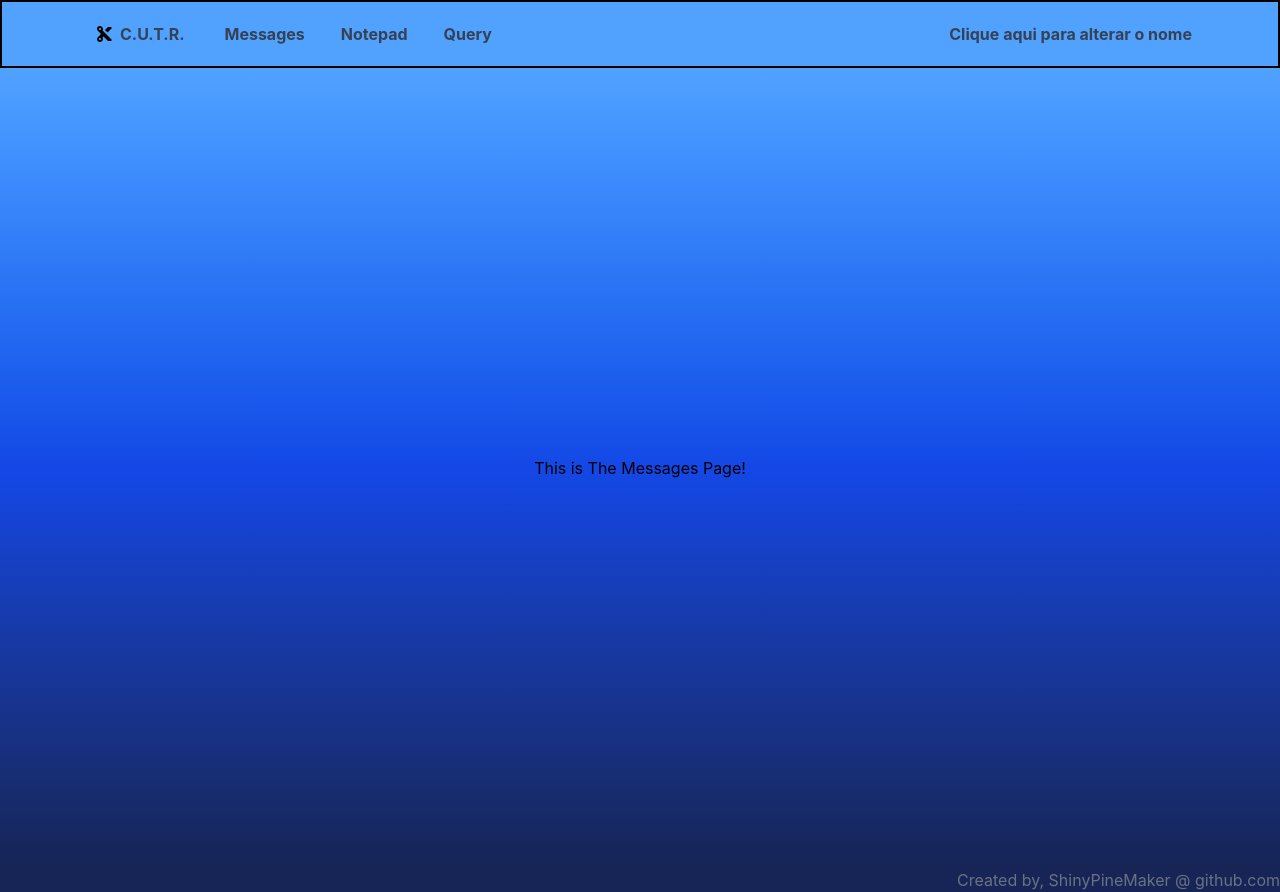
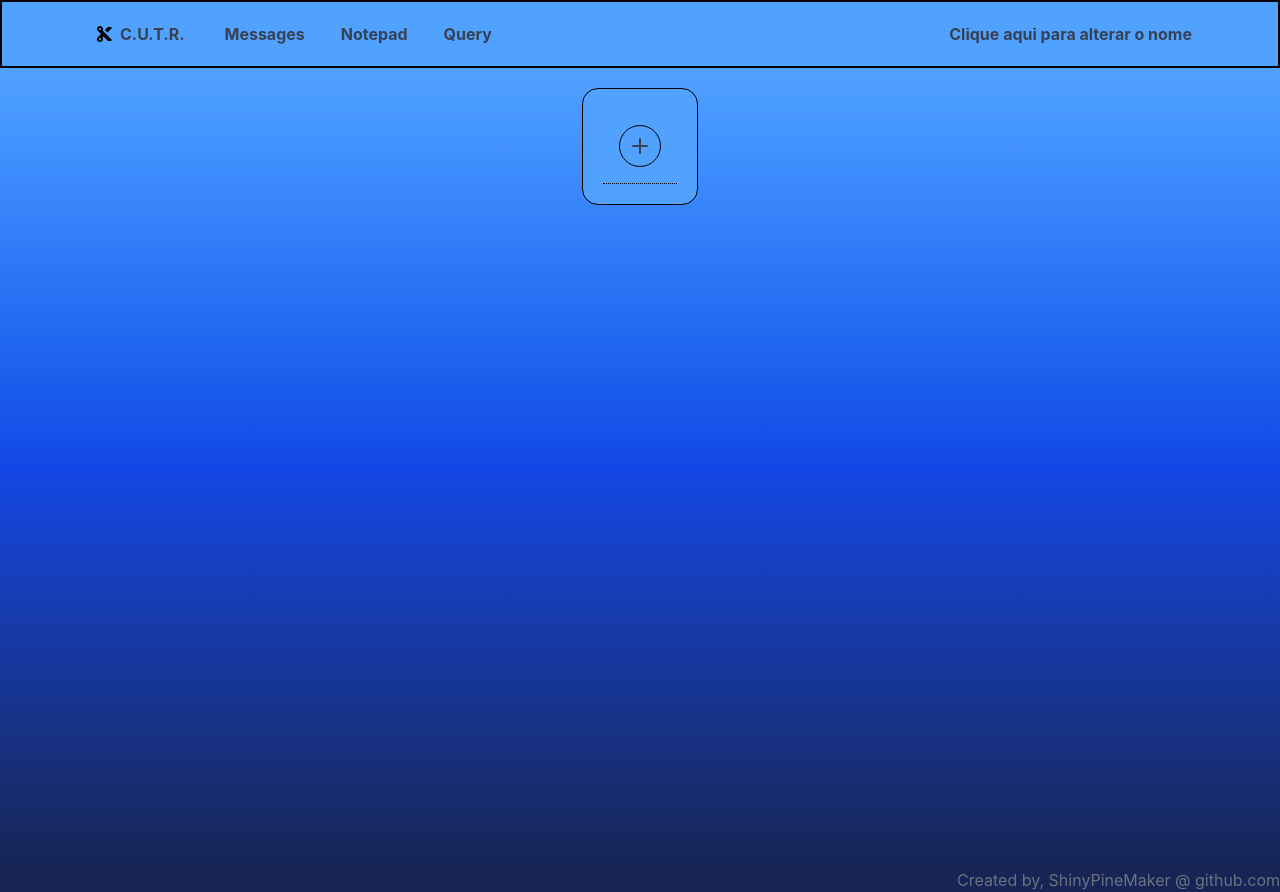
Before and after one commit to ShinyPineMaker/Chat-Utility-Tool-R, a React (Vite) app: page /Messages in a window 1280 px wide. Built offline with nearby package versions, Linux system fonts and the light colour scheme.

Commit message:
updated Messages page so you can add your own custom messages to the bottom of the messages list

```diff
--- a/src/Pages/Messages.tsx
+++ b/src/Pages/Messages.tsx
@@ -1,15 +1,95 @@
 import Header from "./Components/Header";
 import Footer from "./Components/Footer";
+import { useState, useEffect } from "react";
+
+
+
+function getMessages(){
+    const storedMessages = localStorage.getItem("messages");
+
+    if (storedMessages == null) return [];
+
+    try{
+        const parsedMessages = JSON.parse(storedMessages);
+        return Array.isArray(parsedMessages) ? parsedMessages as string[] : [];
+    }
+
+    catch (e) {
+        console.error("Invalid Messages in LocalStorage", e);
+        return [];
+    }
+}
+
+function saveMessages(messages: string[]){
+    localStorage.setItem("messages", JSON.stringify(messages));
+}
+
+
+
+function addMessages(){
+    const storedMessages = getMessages();
+
+    let newMessage = prompt("Insert a new message", "Hello, how are you?");
+    if (newMessage === null){
+        return ;
+    }
+    if (newMessage.trim()=== ""){
+        return ;
+    }
+    storedMessages.push(newMessage.trim());
+    saveMessages(storedMessages);
+}
+
+
+
+
+
+
+
+
+function initMessages(){
+
+    const [messages, setMessages] = useState(() => getMessages()) ;
+
+    useEffect(() => {
+        saveMessages(messages);
+    }, [messages]);
+
+    return (
+        <ul className="border-t border-dotted">
+            {messages.map((msg, i) =>
+            (
+                <li className="border rounded-2xl px-3 py-2 mx-2 my-4 hover:font-bold" key={i}>
+                    {msg}
+                </li>
+            ))}
+        </ul>
+    )
+}
+
+
 
 function Messages() {
     return(
 
+
+
         <div>
             {Header()}
-            <div className="min-h-screen flex items-center justify-center            bg-linear-to-t from-blue-950 via-blue-700 to-blue-400">
-                <h1>
-                    This is The Messages Page!
-                </h1>
+            <div className="min-h-screen flex justify-center            bg-linear-to-t from-blue-950 via-blue-700 to-blue-400">
+
+                <div className="flex-col border m-5 p-5 rounded-2xl h-fit bg-blue-400">
+
+                    <button className="px-2 py-2 m-4 border rounded-3xl" onClick={addMessages}>
+                        <svg xmlns="http://www.w3.org/2000/svg" viewBox="0 0 24 24" className="w-6 h-6 text-gray-700 hover:text-gray-900" fill="none" stroke="currentColor" strokeWidth="2" stroke-linecap="round">
+                            <path d="M12 5v14M5 12h14"></path>
+                        </svg>
+                    </button>
+                    <div>
+                        {initMessages()}
+                    </div>
+
+                </div>
             </div>
 
 
```
